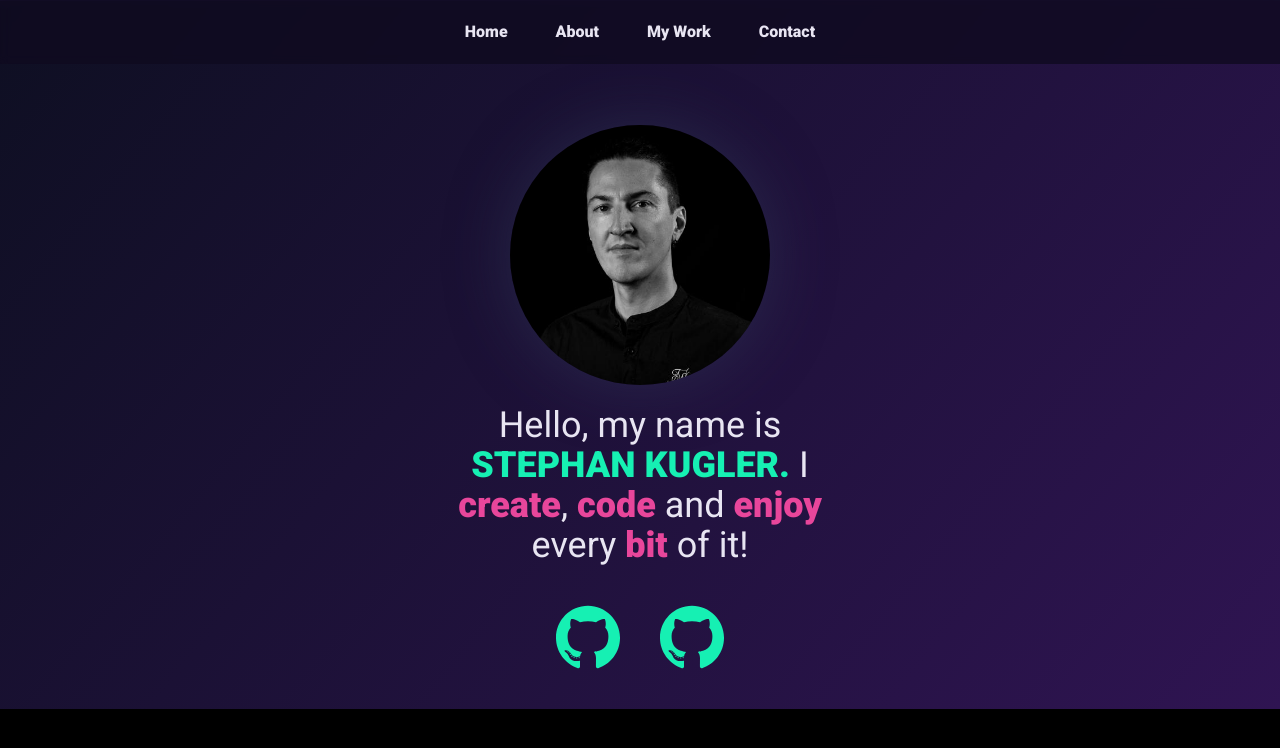
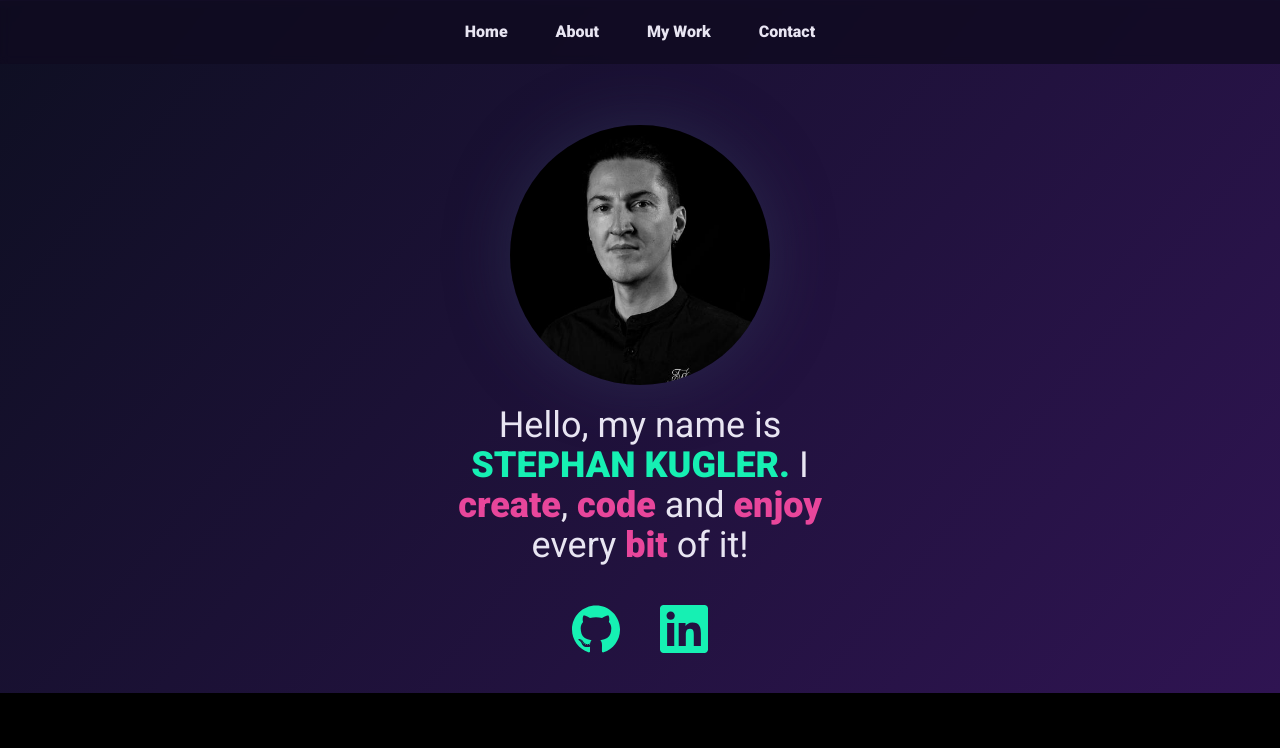
Before and after one commit to stekug/stephankugler-personal-portfolio, a Next.js app: page / in a window 1280 px wide. Shown: the top 748 px of the page. Built offline with nearby package versions, Linux system fonts and the light colour scheme.

Commit message:
add Linkedin component and svg

```diff
--- /dev/null
+++ b/app/_components/Linkedin.tsx
@@ -0,0 +1,24 @@
+import { twMerge } from 'tailwind-merge';
+
+interface Props {
+  className?: string;
+}
+
+export default function Linkedin({ className }: Props) {
+  return (
+    <svg
+      xmlns="http://www.w3.org/2000/svg"
+      version="1.1"
+      id="Capa_1"
+      x="0px"
+      y="0px"
+      viewBox="0 0 24 24"
+      width="512"
+      height="512"
+      className={twMerge('w-20 h-20', className)}
+    >
+      <title>LinkedIn</title>
+      <path d="M20.447 20.452h-3.554v-5.569c0-1.328-.027-3.037-1.852-3.037-1.853 0-2.136 1.445-2.136 2.939v5.667H9.351V9h3.414v1.561h.046c.477-.9 1.637-1.85 3.37-1.85 3.601 0 4.267 2.37 4.267 5.455v6.286zM5.337 7.433c-1.144 0-2.063-.926-2.063-2.065 0-1.138.92-2.063 2.063-2.063 1.14 0 2.064.925 2.064 2.063 0 1.139-.925 2.065-2.064 2.065zm1.782 13.019H3.555V9h3.564v11.452zM22.225 0H1.771C.792 0 0 .774 0 1.729v20.542C0 23.227.792 24 1.771 24h20.451C23.2 24 24 23.227 24 22.271V1.729C24 .774 23.2 0 22.222 0h.003z" />
+    </svg>
+  );
+}
--- a/app/_components/ProfileText.tsx
+++ b/app/_components/ProfileText.tsx
@@ -1,10 +1,6 @@
-import Image from 'next/image';
-import github from '@/public/github.svg';
+import Link from 'next/link';
 import Github from '@/app/_components/Github';
-
-import Link from 'next/link';
-import githubSocial from '@/public/github.svg';
-import linkedInSocial from '@/public/linkedin.svg';
+import Linkedin from './Linkedin';
 
 export default function ProfileText() {
   return (
@@ -21,31 +17,14 @@
       </p>
       <div className="flex justify-center gap-10 py-10">
         <Link href="https://github.com/stekug" target="_blank">
-          <Github className="fill-accentGreen-1 hover:fill-accentPink-1 hover:scale-110 transition-all w-16 h-16" />
-        </Link>
-        <Link href="https://github.com/stekug" target="_blank">
-          <Github className="fill-accentGreen-1 hover:fill-accentPink-1 hover:scale-110 transition-all w-16 h-16" />
-        </Link>
-        {/* <Link href="https://github.com/stekug" target="_blank">
-          <Image
-            src={githubSocial}
-            alt="Github logo"
-            width={40}
-            height={40}
-            className="fill-slate-50"
-          />
+          <Github className="fill-accentGreen-1 hover:fill-accentPink-1 hover:scale-110 transition-all w-12 h-12" />
         </Link>
         <Link
           href="https://www.linkedin.com/in/stephan-kugler-149163115/"
           target="_blank"
         >
-          <Image
-            src={linkedInSocial}
-            alt="LinkedIn logo"
-            width={40}
-            height={40}
-          />
-        </Link> */}
+          <Linkedin className="fill-accentGreen-1 hover:fill-accentPink-1 hover:scale-110 transition-all w-12 h-12" />
+        </Link>
       </div>
     </div>
   );
```
Also changed, not shown: public/linkedin.svg.
